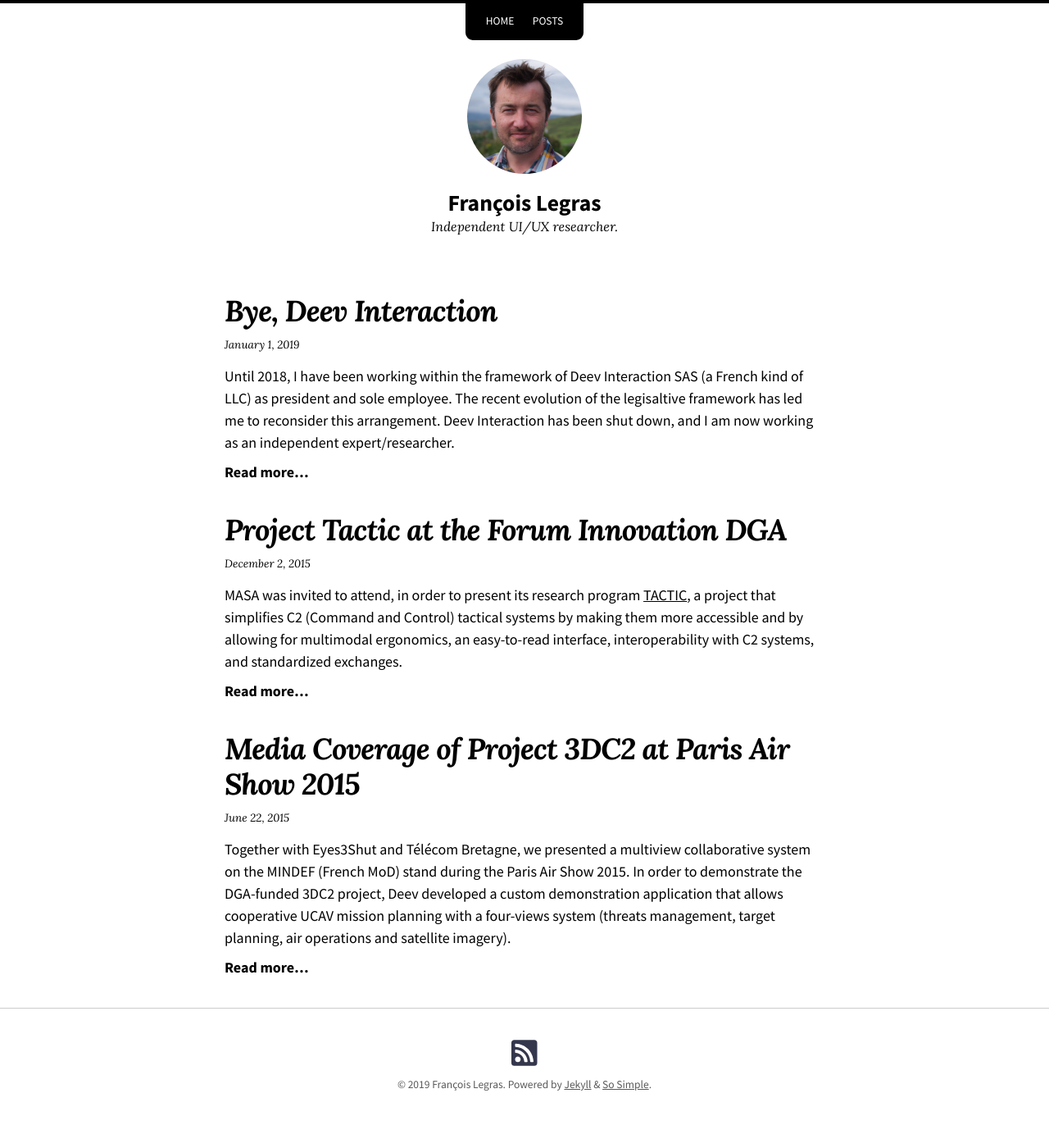
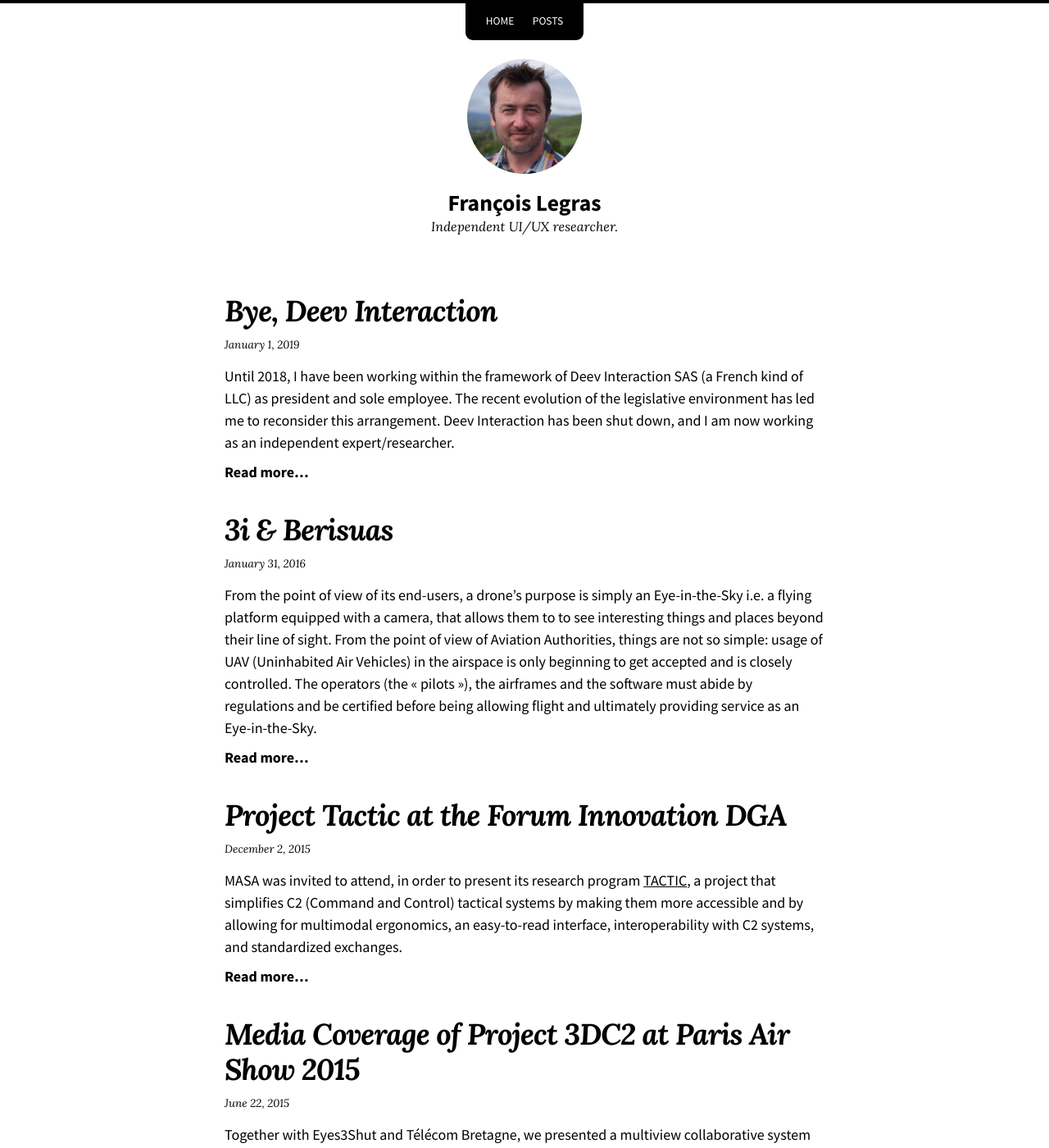
Before and after one commit to legras/legras.github.io, a Jekyll site: the page built from index.md, in a window 1280 px wide and 1400 px high. Shown: the whole window at 82% size. Built offline with Jekyll 4.4.1, drawn with Linux system fonts in a browser that asks for light colours; nearby versions of some CDN libraries; some of the changed text lies outside the part shown.

Commit message:
Added susie and 3i

```diff
--- /dev/null
+++ b/_posts/2012-01-01-susie.md
@@ -0,0 +1,22 @@
+---
+layout:     post
+title:      "SUSIE: Supervising Swarm Interaction"
+date:       2012-01-01
+author:     "François Legras"
+categories: Swarm Drone
+---
+
+Together with Eyes3Shut and Télécom Bretagne, we presented a multiview collaborative system on the MINDEF (French MoD) stand during the Paris Air Show 2015. In order to demonstrate the DGA-funded 3DC2 project, Deev developed a custom demonstration application that allows cooperative UCAV mission planning with a four-views system (threats management, target planning, air operations and satellite imagery).
+
+<iframe src="https://player.vimeo.com/video/52156833" width="640" height="480" frameborder="0" webkitallowfullscreen mozallowfullscreen allowfullscreen></iframe>
+
+Innovative and intuitive principles of controlling swarms of unmanned vehicles through mission oriented interactions handled on a tabletop. Embedded bio-inspired algorithms are based on the use of artificial pheromones and adapted to the high-level command language mostly based on gestures. Users’ feedback present a synthetic real-time indicator of the current quality of the situation assessment.
+
+[http://recherche.telecom-bretagne.eu/susie](http://recherche.telecom-bretagne.eu/susie)
+
+### Partnership
+
+* Télécom Bretagne
+* INRIA/Loria
+* Deev Interaction SAS
+* Funded by DGA/MRIS (REI, 2009.34.0003)
--- /dev/null
+++ b/_posts/2016-01-31-3i-berisuas.md
@@ -0,0 +1,52 @@
+---
+layout:     post
+title:      "3i & Berisuas"
+date:       2016-01-31
+author:     "François Legras"
+categories: Swarm Drone
+---
+
+From the point of view of its end-users, a drone's purpose is simply an Eye-in-the-Sky i.e. a flying platform equipped with a camera, that allows them to to see interesting things and places beyond their line of sight. From the point of view of Aviation Authorities, things are not so simple: usage of UAV (Uninhabited Air Vehicles) in the airspace is only beginning to get accepted and is closely controlled. The operators (the « pilots »), the airframes and the software must abide by regulations and be certified before being allowing flight and ultimately providing service as an Eye-in-the-Sky.
+
+
+# Integrated coastal Zone Management via Increased situational awareness through innovations on Unmanned Aircraft Systems
+
+## Enabling Cooperation in UAV Systems
+
+
+The classical usage scenario of a mid-sized UAV system is to have two certified operators in charge of the system (a pilot operator and payload/camera operator) while the end-users somewhat manage to look over their shoulders to look at the data and express requests as they can (scribbling things on a map, pointing, shouting, etc.) There is obviously an opportunity to develop dedicated collaborative software (CSCW) to smooth this process, but modifying the control software implies to certify it all over again; a costly and long process. Therein lies a tension between satisfying the rapidly evolving needs of the end-users and the necessary cautiousness of regulations.
+
+In the framework of the Interreg IV A project 3i, Deev Interaction has developed together with Télécom Bretagne an innovative activity concept in order to alleviate this tension.
+
+Official website of the project: [www.2seas-uav.com](www.2seas-uav.com)
+
+Official website of the Interreg IV A 2 Seas program: [www.interreg4a-2mers.eu](www.interreg4a-2mers.eu)
+
+## Architecture
+
+In order to allow the end-users to send requests to the operators without modifying the certified control softwares of the drone, we make use of the ability of these software to receive data via network connections. In the following illustrations, software and other part of the system that are certified by Aviation Authorities are represented in green, while blue denotes parts of the system dedicated to the activity of the end-users.
+
+<img src="{{ site.baseurl }}/img/3i/flatarchi.jpg" width="100%">
+
+
+The key in keeping full control responsibility with the operator is to have a piece of dedicated client software running on each operator’s workstation that is able to receive requests from the end-users’ touchscreen interface which acts as a server. This client allows each operator to visualize requests and to create some inactive waypoints or reference within their main control software. This is done with a single click and is under their sole responsibility. After this step, the operator has to activate these waypoints or references so that the drone changes its course or re-orient its camera.
+
+<img src="{{ site.baseurl }}/img/3i/vanless940.jpg" width="100%">
+
+This setup is integrated inside a van, with the two operators and the end-users sharing a small workspace. This co-localization allows rich interpersonal communication. Our software system does not aim to be the sole medium of communication, but to replace and facilitate technical cumbersome interactions like scribbling on a map, trying to designate an area or directing video playback orally. Everyone has its own workstation, but they can share some data and the possibility still exists to simply look over one’s neighbor’s shoulder and point.
+
+<img src="{{ site.baseurl }}/img/3i/illusvan700.png" width="100%">
+
+## End-Users’ Dedicated Control Software
+
+Detailed description of the software is forthcoming, for now, below is a video of the work in progress.
+
+
+<iframe width="560" height="315" src="https://videopress.com/embed/TGtY9IfQ" frameborder="0" allowfullscreen></iframe>
+<script src="https://videopress.com/videopress-iframe.js"></script>
+
+<h1>Partnership &amp; Funding</h1>
+
+<img src="{{ site.baseurl }}/img/3i/splash.png" width="100%">
+
+<iframe width="560" height="315" src="https://www.youtube.com/embed/wHQnpfgvK1o" frameborder="0" allowfullscreen></iframe>
--- a/_posts/2019-01-01-bye-deev.md
+++ b/_posts/2019-01-01-bye-deev.md
@@ -6,7 +6,7 @@ author:     "François Legras"
 categories: Professional
 ---
 
-Until 2018, I have been working within the framework of Deev Interaction SAS (a French kind of LLC) as president and sole employee. The recent evolution of the legisaltive framework has led me to reconsider this arrangement. Deev Interaction has been shut down, and I am now working as an independent expert/researcher.
+Until 2018, I have been working within the framework of Deev Interaction SAS (a French kind of LLC) as president and sole employee. The recent evolution of the legislative environment has led me to reconsider this arrangement. Deev Interaction has been shut down, and I am now working as an independent expert/researcher.
 
 This changes basically nohing for my clients, all assets and IP owned by Deev are now transferred to my name.
 
```
Also changed, not shown: _posts/2015-06-22-3DC2-Bourget.md (+0 -1 lines).
